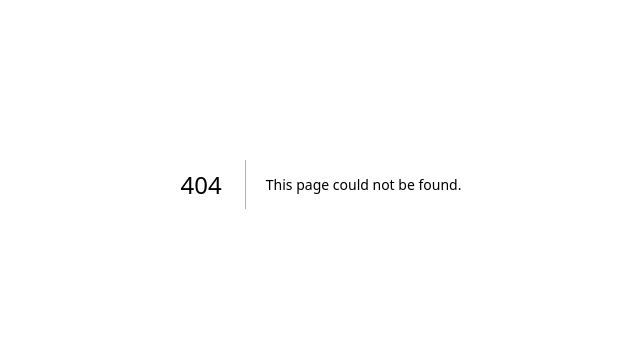
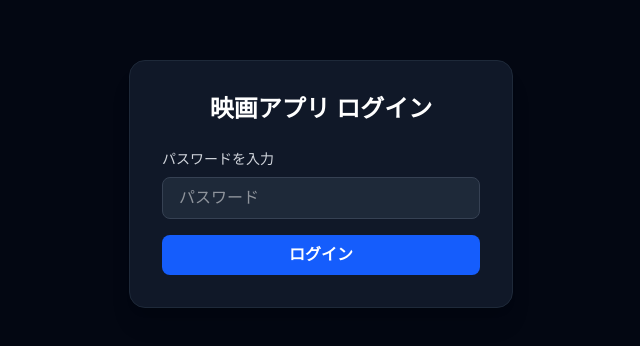
Before and after one commit to arimura1218-prog/movie-app, a Next.js app: page /login in a window 1280 px wide. Before the commit this address had no page. Shown: the part 216-562 px from the top of the page, without its empty margins (319-959 px from the left). Built offline with nearby package versions, Linux system fonts and the light colour scheme.

Commit message:
Add files via upload

```diff
--- /dev/null
+++ b/app/login/page.tsx
@@ -0,0 +1,63 @@
+'use client';
+
+import { useState } from 'react';
+import { useRouter } from 'next/navigation';
+
+export default function LoginPage() {
+  const [password, setPassword] = useState('');
+  const [error, setError] = useState(false);
+  const router = useRouter();
+
+  const handleLogin = (e: React.FormEvent) => {
+    e.preventDefault();
+
+    // 設定したい共通パスワード（yuumari1229）
+    const CORRECT_PASSWORD = process.env.NEXT_PUBLIC_APP_PASSWORD || 'secret2026';
+
+    if (password === CORRECT_PASSWORD) {
+      // 認証成功：クッキーに「1年間有効な認証済みフラグ」を保存する
+      document.cookie = `my-movie-app-auth=authenticated; path=/; max-age=${60 * 60 * 24 * 365}`;
+      // アプリのトップページへ移動
+      router.push('/');
+      router.refresh();
+    } else {
+      // 認証失敗
+      setError(true);
+    }
+  };
+
+  return (
+    <main className="flex min-h-screen flex-col items-center justify-center p-6 bg-gray-950 text-white">
+      <div className="w-full max-w-sm p-8 bg-gray-900 rounded-2xl shadow-xl border border-gray-800">
+        <h1 className="text-2xl font-bold mb-6 text-center">映画アプリ ログイン</h1>
+
+        <form onSubmit={handleLogin} className="space-y-4">
+          <div>
+            <label className="block text-sm font-medium text-gray-300 mb-2">
+              パスワードを入力
+            </label>
+            <input
+              type="password"
+              value={password}
+              onChange={(e) => setPassword(e.target.value)}
+              className="w-full px-4 py-2 bg-gray-800 border border-gray-700 rounded-lg focus:outline-none focus:ring-2 focus:ring-blue-500 text-white"
+              placeholder="パスワード"
+              required
+            />
+          </div>
+
+          {error && (
+            <p className="text-red-400 text-sm">パスワードが間違っています。</p>
+          )}
+
+          <button
+            type="submit"
+            className="w-full py-2 bg-blue-600 hover:bg-blue-700 text-white font-semibold rounded-lg transition duration-200"
+          >
+            ログイン
+          </button>
+        </form>
+      </div>
+    </main>
+  );
+}
```
